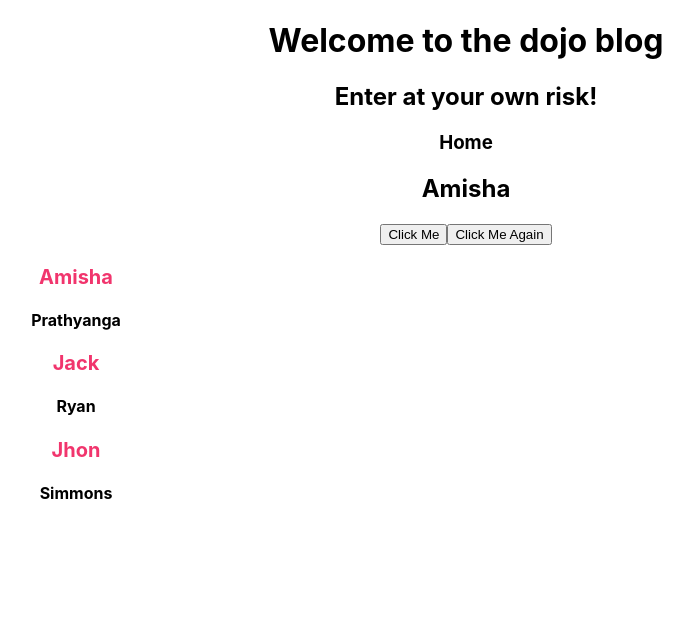
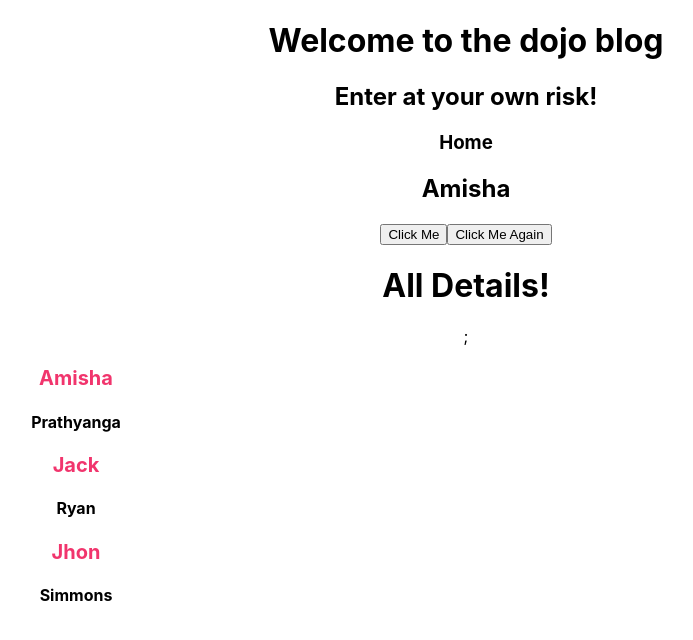
Before and after one commit to Amisha-Prathyanga/Self-Study, a React (Create React App) app in the folder NetNinjaReact/dojo-blog/: page / in a window 1280 px wide. Shown: the top 640 px of the page, without its empty margins (174-867 px from the left). Built offline with nearby package versions, Linux system fonts and the light colour scheme.

Commit message:
props done

```diff
--- /dev/null
+++ b/NetNinjaReact/dojo-blog/src/components/BlogList.js
@@ -0,0 +1,20 @@
+const BlogList = ({details, title}) => {
+
+    //What is done above is called destructuring
+
+//   const details = props.details;
+//   const title = props.title;
+  return (
+    <div className="blog-list">
+      <h1>{title}</h1>;
+      {details.map((detail) => (
+        <div className="detail-preview">
+          <h3>{detail.fName}</h3>
+          <h4>{detail.lName}</h4>
+        </div>
+      ))}
+    </div>
+  );
+};
+
+export default BlogList;
--- a/NetNinjaReact/dojo-blog/src/components/Home.js
+++ b/NetNinjaReact/dojo-blog/src/components/Home.js
@@ -1,4 +1,5 @@
 import { useState } from "react";
+import BlogList from "./BlogList";
 
 const Home = () => {
   const [name, setName] = useState("Amisha");
@@ -26,12 +27,8 @@ const Home = () => {
       {/* Wraps the handle function inside another function to pass parameters */}
       <button onClick={() => handleClickAgain(" Bro!")}>Click Me Again</button>
 
-      {details.map((detail) => (
-        <div className="detail-preview">
-          <h3>{detail.fName}</h3>
-          <h4>{detail.lName}</h4>
-        </div>
-      ))}
+    {/* Props used to pass data from parent component to a child component */}
+     <BlogList details={details} title="All Details!"/>
     </div>
   );
 };
```
